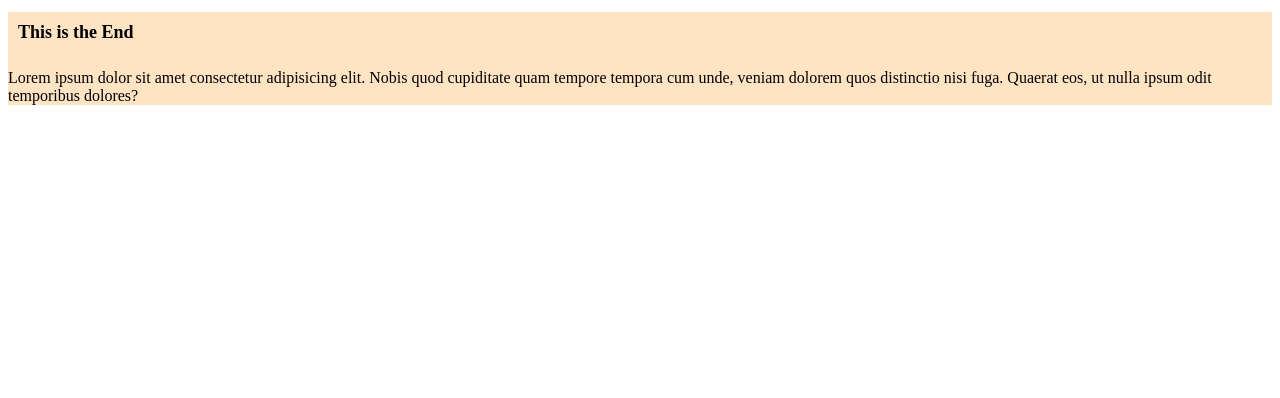
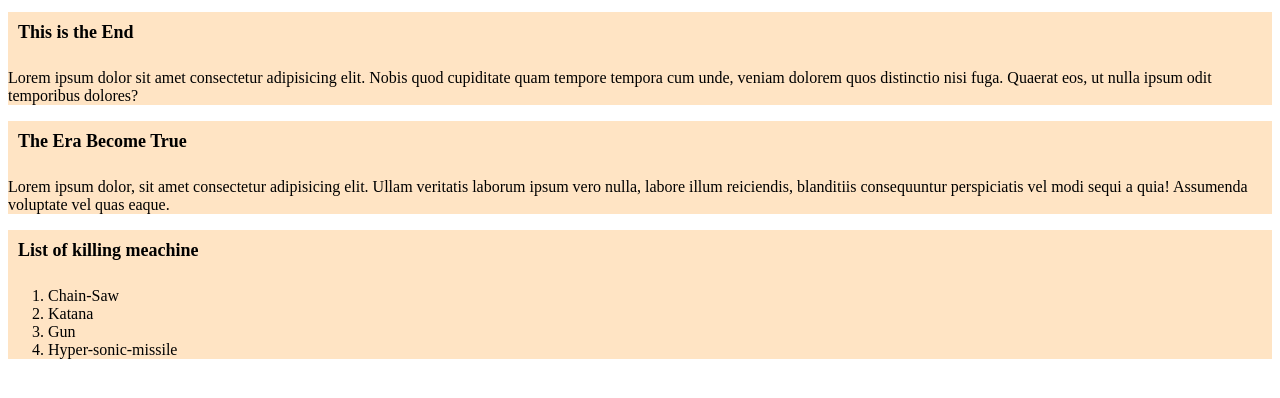
Before and after one commit to 230393/First-live-Repo, a plain HTML site: page index.html in a window 1280 px wide. Drawn offline with Linux system fonts and the light colour scheme.

Commit message:
update code 2.0

```diff
--- a/index.html
+++ b/index.html
@@ -11,5 +11,18 @@
         <h1>This is the End</h1>
         <p>Lorem ipsum dolor sit amet consectetur adipisicing elit. Nobis quod cupiditate quam tempore tempora cum unde, veniam dolorem quos distinctio nisi fuga. Quaerat eos, ut nulla ipsum odit temporibus dolores?</p>
     </div>
+    <div>
+        <h1>The Era Become True</h1>
+        <p>Lorem ipsum dolor, sit amet consectetur adipisicing elit. Ullam veritatis laborum ipsum vero nulla, labore illum reiciendis, blanditiis consequuntur perspiciatis vel modi sequi a quia! Assumenda voluptate vel quas eaque.</p>
+    </div>
+    <div>
+        <h1>List of killing meachine</h1>
+        <ol>
+            <li>Chain-Saw</li>
+            <li>Katana</li>
+            <li>Gun</li>
+            <li>Hyper-sonic-missile</li>
+        </ol>
+    </div>
 </body>
 </html>
```
